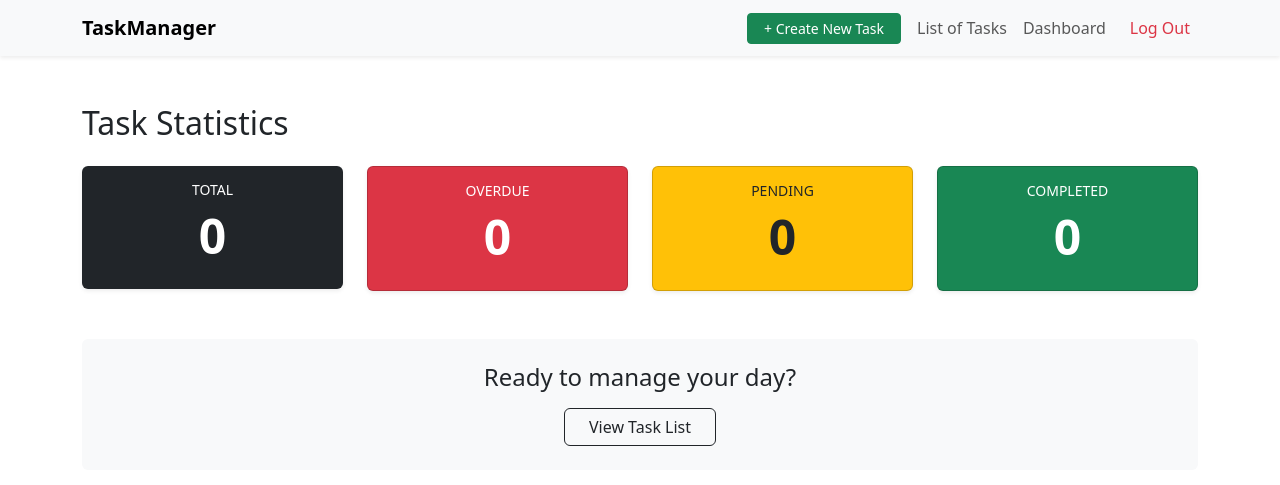
After one commit to Vallimayil13/TASK-MANAGER, a Django app: page /dashboard in a window 1280 px wide. The commit adds this page. Shown: the top 485 px of the page. Run offline with Django 5.2, Linux system fonts and the light colour scheme; a user stored in the database is signed in; data that the repository does not hold is empty.

Commit message:
Completed Dashboard

```diff
--- a/task/urls.py
+++ b/task/urls.py
@@ -2,11 +2,12 @@ from django.urls import path
 from task import views
 
 urlpatterns = [
-    path('', views.signup, name="signup"),
-    path('login', views.user_login, name="login")  ,
+    path('signup', views.signup, name="signup"),
+    path('', views.user_login, name="login")  ,
     path('logout',views.user_logout, name="logout"),
     path('task_list', views.task_list, name='task_list'),
     path('create_task', views.create_task, name='create_task'),
     path('update_task/<int:id>/', views.update_task, name='update_task'),
     path('delete_task/<int:id>/', views.delete_task, name='delete_task'),
+    path('dashboard', views.dashboard, name="dashboard")
 ]
--- a/task/views.py
+++ b/task/views.py
@@ -6,6 +6,7 @@ from django.contrib.auth.decorators import login_required
 from task.models import Task
 from task.forms import TaskForm
 from django.db.models import Q
+from django.utils import timezone
 
 # Create your views here.
 def signup(request):
@@ -27,7 +28,7 @@ def user_login(request):
         if user is not None:
             if user.is_active:
                 login(request, user)
-                return redirect('login')
+                return redirect('dashboard')
             else:
                 return HttpResponse("User account is disabled.")
         else:
@@ -112,3 +113,19 @@ def delete_task(request, id):
 
 
     return render(request, 'deleteTask.html', {'task': task})
+
+
+
+@login_required(login_url="login")
+def dashboard(request):
+    user_tasks = Task.objects.filter(user=request.user)
+    today = timezone.now().date()
+
+    status = {
+        'total': user_tasks.count(),
+        'pending': user_tasks.filter(status='PENDING').count(),
+        'completed': user_tasks.filter(status='DONE').count(),
+        'overdue': user_tasks.filter(due_date__lt=today).exclude(status='DONE').count(),
+    }
+
+    return render(request, 'dashboard.html', {'status': status})
--- a/taskManager/settings.py
+++ b/taskManager/settings.py
@@ -126,3 +126,9 @@ USE_TZ = True
 # https://docs.djangoproject.com/en/6.0/howto/static-files/
 
 STATIC_URL = 'static/'
+
+
+
+LOGIN_URL = 'login'
+LOGIN_REDIRECT_URL = 'dashboard'
+LOGOUT_REDIRECT_URL = 'login'
--- a/templates/base.html
+++ b/templates/base.html
@@ -10,29 +10,28 @@
 </head>
 <body>
 
-    <nav class="navbar navbar-light bg-light">
-        <div class="container">
-            <ul class="nav navbar">
-                {% if user.is_authenticated %}
-                     <a class=" btn btn-success text-white px-3 mx-2" href="{% url 'create_task' %}">
-                    + Create New Task
-                    </a>
-                    <li class="nav-item"><a class="nav-link" href="{% url 'logout' %}">Log Out</a></li>
-                {% else %}
-                    <li class="nav-item"><a class="nav-link" href="{% url 'signup' %}">Register</a></li>
-                    <li class="nav-item"><a class="nav-link" href="{% url 'login' %}">Login</a></li>
-                {% endif %}
+    <nav class="navbar navbar-expand-lg navbar-light bg-light shadow-sm mb-4">
+    <div class="container">
+
+        <a class="navbar-brand fw-bold" href="#">TaskManager</a>
 
 
+        <div class="navbar-nav ms-auto d-flex align-items-center">
+            {% if user.is_authenticated %}
 
+                <a class="btn btn-success btn-sm text-white px-3 mx-2" href="{% url 'create_task' %}">+ Create New Task</a>
+                <a class="nav-link px-2" href="{% url 'task_list' %}">List of Tasks</a>
+                <a class="nav-link px-2" href="{% url 'dashboard' %}">Dashboard</a>
+                <a class="nav-link text-danger ms-2" href="{% url 'logout' %}">Log Out</a>
+            {% else %}
 
+                <a class="nav-link px-3" href="{% url 'signup' %}">Register</a>
+                <a class="nav-link px-3" href="{% url 'login' %}">Login</a>
+            {% endif %}
+        </div>
+    </div>
+</nav>
 
-
-
-
-            </ul>
-        </div>
-    </nav>
 
     {% block content %}
 
--- /dev/null
+++ b/templates/dashboard.html
@@ -0,0 +1,54 @@
+{% extends 'base.html' %}
+
+{% block content %}
+<div class="container mt-5">
+    <h2 class="mb-4">Task Statistics</h2>
+
+    <div class="row g-4">
+        <!-- Total Tasks -->
+        <div class="col-md-3">
+            <div class="card shadow-sm border-0 bg-dark text-white">
+                <div class="card-body text-center">
+                    <h6 class="text-uppercase small">Total</h6>
+                    <h2 class="display-5 fw-bold">{{ status.total }}</h2>
+                </div>
+            </div>
+        </div>
+
+        <!-- Overdue Tasks -->
+        <div class="col-md-3">
+            <div class="card shadow-sm  bg-danger text-white">
+                <div class="card-body text-center">
+                    <h6 class="text-uppercase small">Overdue</h6>
+                    <h2 class="display-5 fw-bold">{{ status.overdue }}</h2>
+                </div>
+            </div>
+        </div>
+
+        <!-- Pending Tasks -->
+        <div class="col-md-3">
+            <div class="card shadow-sm  bg-warning text-dark">
+                <div class="card-body text-center">
+                    <h6 class="text-uppercase small">Pending</h6>
+                    <h2 class="display-5 fw-bold">{{ status.pending }}</h2>
+                </div>
+            </div>
+        </div>
+
+        <!-- Completed Tasks -->
+        <div class="col-md-3">
+            <div class="card shadow-sm  bg-success text-white">
+                <div class="card-body text-center">
+                    <h6 class="text-uppercase small">Completed</h6>
+                    <h2 class="display-5 fw-bold">{{ status.completed }}</h2>
+                </div>
+            </div>
+        </div>
+    </div>
+
+    <div class="mt-5 p-4 bg-light rounded text-center">
+        <h4>Ready to manage your day?</h4>
+        <a href="{% url 'task_list' %}" class="btn btn-outline-dark px-4 mt-2">View Task List</a>
+    </div>
+</div>
+{% endblock %}
--- a/templates/login.html
+++ b/templates/login.html
@@ -19,6 +19,11 @@
 
                     <button type="submit" class="btn btn-primary">Login</button>
                     </form>
+                    <div class="text-center mt-3">
+                    <small class="text-secondary">
+                        Don't have an account? <a href="{% url 'signup' %}" class="text-decoration-none fw-bold">Sign up</a>
+                    </small>
+                    </div>
 
             </div>
 
--- a/templates/signup.html
+++ b/templates/signup.html
@@ -18,6 +18,11 @@
      <DIV class="col-md-5">
         <div class="card shadow-sm">
             <div class="card card-body">
+                {% if registered %}
+                    <h1>Thankyou for registration..!!</h1>
+                    <p>please proceed to <a href="login">login</a></p>
+
+                {% else %}
                 <h2 class="text-center mb-4">Signup</h2>
                     <form method="post" >
                     {% csrf_token %}
@@ -45,6 +50,7 @@
                             <button type="submit" class="btn btn-primary px-4">Register</button>
                         </div>
                     </form>
+                    {% endif %}
     </div>
     </div>
         <div class="text-center mt-3">
```
